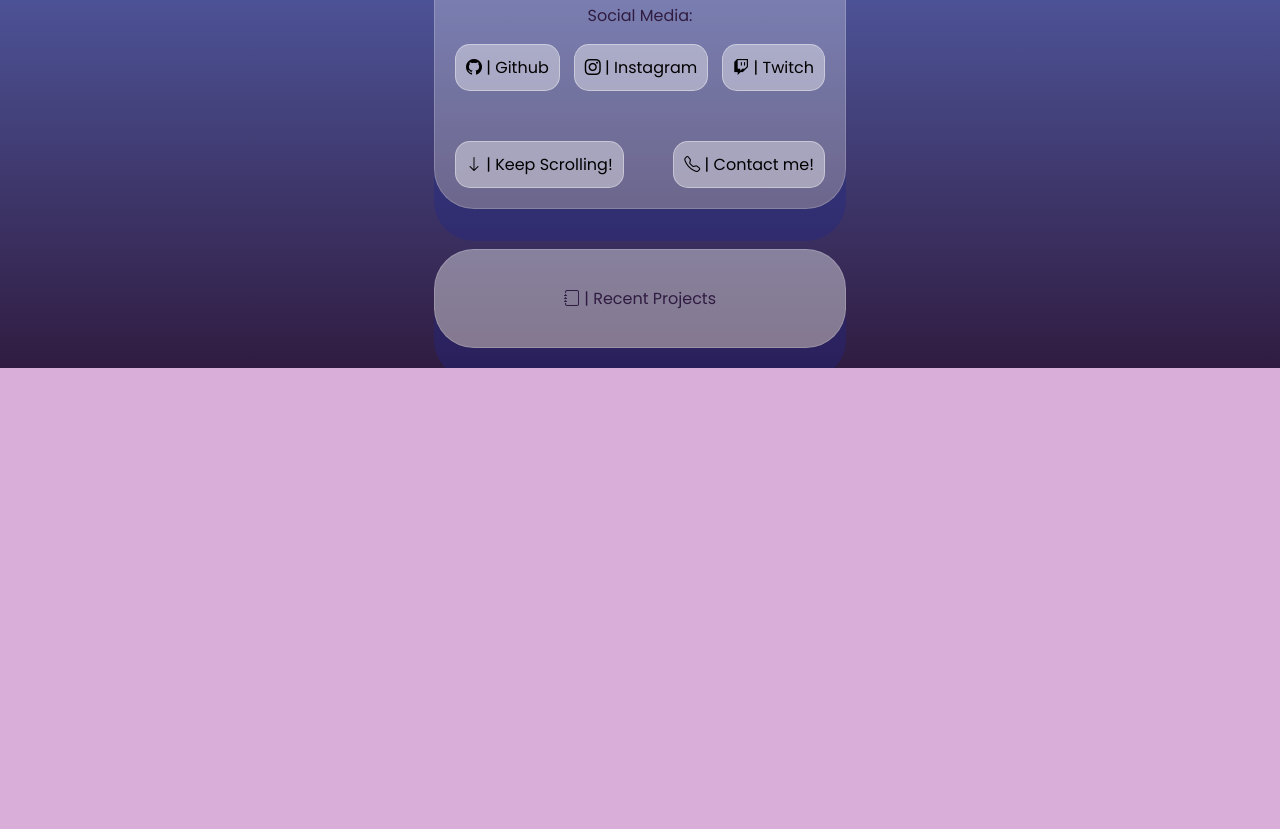
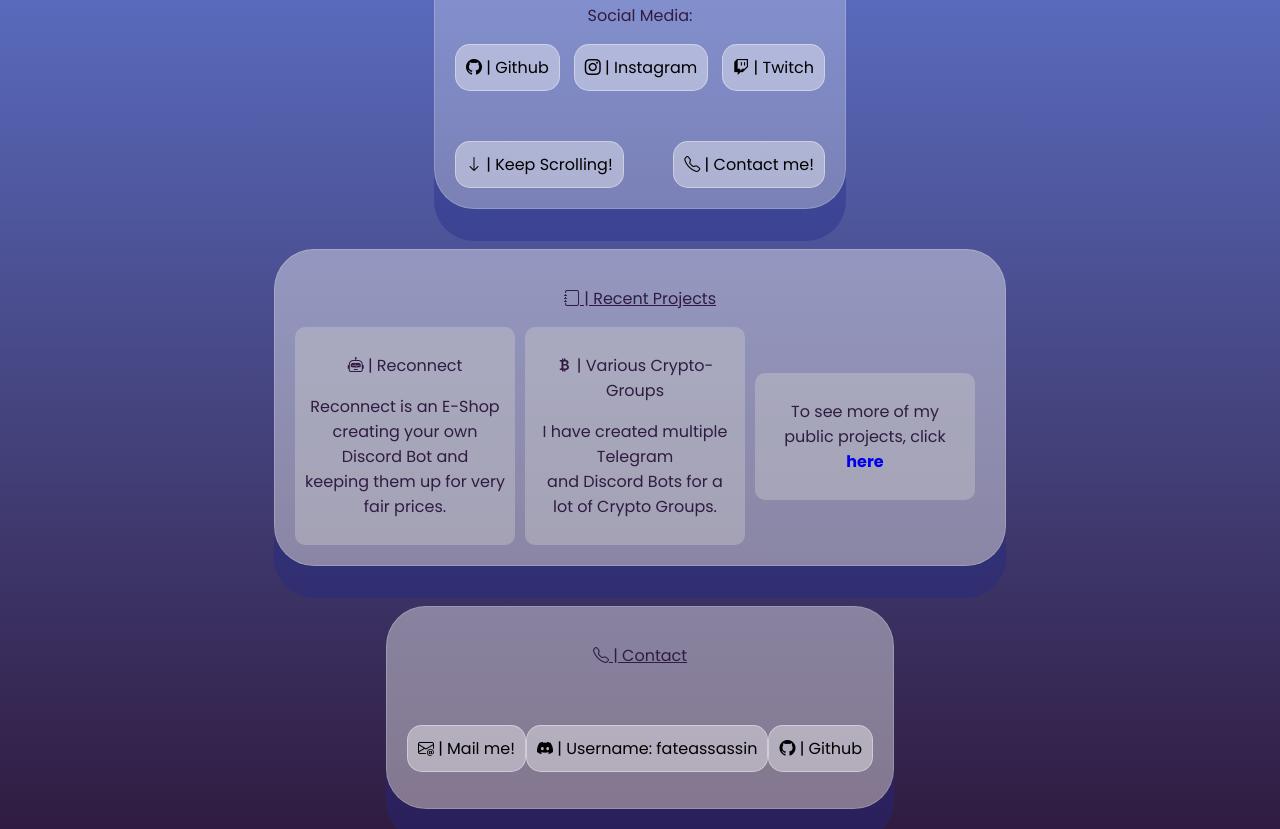
Before and after one commit to FateAssassin/fateassassin.github.io-archive-, a plain HTML site: page index.html in a window 1280 px wide. Shown: the part 453-1282 px from the top of the page. Before the commit the page ends 821 px from the top, so only its background shows below. Drawn offline with nearby package versions, Linux system fonts and the light colour scheme.

Commit message:
Needa add some final changes

```diff
--- a/index.html
+++ b/index.html
@@ -12,7 +12,7 @@
     <div class="bodyMain">
 
       <div class="card">
-        <p class="center"><i class="bi bi-person"></i> | My Profile</p>
+        <p class="center"  style="text-decoration: underline;"><i class="bi bi-person"></i> | My Profile</p>
 
         <div class="userInfo alignItems">
 
@@ -65,9 +65,23 @@
 
       <div class="projects">
 
-        <p class="center"><span><i class="bi bi-journal"></i></span> | Recent Projects</p>
+        <p class="center" style="text-decoration: underline;"><span><i class="bi bi-journal"></i></span> | Recent Projects</p>
 
-        <div>
+        <div class="alignItems">
+
+          <div class="project center">
+            <p><span><i class="bi bi-robot"></i></span> | Reconnect</p>
+            <p>Reconnect is an E-Shop <br> creating your own Discord Bot and <br> keeping them up for very fair prices.</p>
+          </div>
+
+          <div class="project center">
+            <p><span><i class="bi bi-currency-bitcoin"></i></span> | Various Crypto-Groups</p>
+            <p>I have created multiple Telegram <br> and Discord Bots for a <br> lot of Crypto Groups.</p>
+          </div>
+
+          <div class="project center">
+            <p>To see more of my public projects, click <a href="https://github.com/FateAssassin">here</a></p>
+          </div>
 
         </div>
 
@@ -75,5 +89,18 @@
 
     </div>
 
+    <div class="bodyMain">
+
+      <div class="contact center">
+        <p id="headercontact" style="text-decoration: underline;"><span><i class="bi bi-telephone"></i></span> | Contact</p><br>
+        <div class="center alignItems">
+          <a href="mailto:muazugur@gmail.com"><span><i class="bi bi-envelope-at"></i></span> | Mail me!</a><br><br>
+          <p><span><i class="bi bi-discord"></i></span> | Username: fateassassin</p><br>
+          <a href="https://github.com/FateAssassin"><span><i class="bi bi-github"></i></span> | Github</a>
+        </div>
+      </div>
+
+    </div>
+
   </body>
 </html>
--- a/styles/index.css
+++ b/styles/index.css
@@ -106,7 +106,7 @@ body{
 
 .projects {
   height: fit-content;
-  width: 370px;
+
   padding: 20px;
   border-radius: 40px;
   background: rgba(255, 255, 255, 0.4);
@@ -117,3 +117,52 @@ body{
   position: relative;
   z-index: 5;
 }
+.project{
+  margin-right: 10px;
+  background-color: rgba(203, 203, 203, 0.4);
+  padding: 10px 10px;
+  width: 200px;
+  border-radius: 10px;
+}
+.project a{
+  text-decoration: none;
+  font-weight: bold;
+}
+
+.contact{
+  height: fit-content;
+
+  padding: 20px;
+  border-radius: 40px;
+  background: rgba(255, 255, 255, 0.4);
+  box-shadow: 0px 32px 0 rgba(31, 38, 135, 0.37);
+  backdrop-filter: blur (4px);
+  -webkit-backdrop-filter: blur(4px);
+  border: 1px solid rgba(255, 255, 255, 0.18);
+  position: relative;
+  z-index: 5;
+}
+.contact a:not(#headercontact){
+  padding: 10px 10px;
+  border: 1px solid rgb(251, 251, 251, 0.4);
+  background-color: rgb(251, 251, 251, 0.4);
+  text-decoration: none;
+  color: black;
+  border-radius: 15px;
+  transition: 0.3s;
+}
+.contact p:not(#headercontact){
+  padding: 10px 10px;
+  border: 1px solid rgb(251, 251, 251, 0.4);
+  background-color: rgb(251, 251, 251, 0.4);
+  text-decoration: none;
+  color: black;
+  border-radius: 15px;
+  transition: 0.3s;
+}
+.contact a:hover:not(#headercontact){
+  transform: translateY(-25%);
+}
+.contact p:hover:not(#headercontact){
+  transform: translateY(-25%);
+}
```
